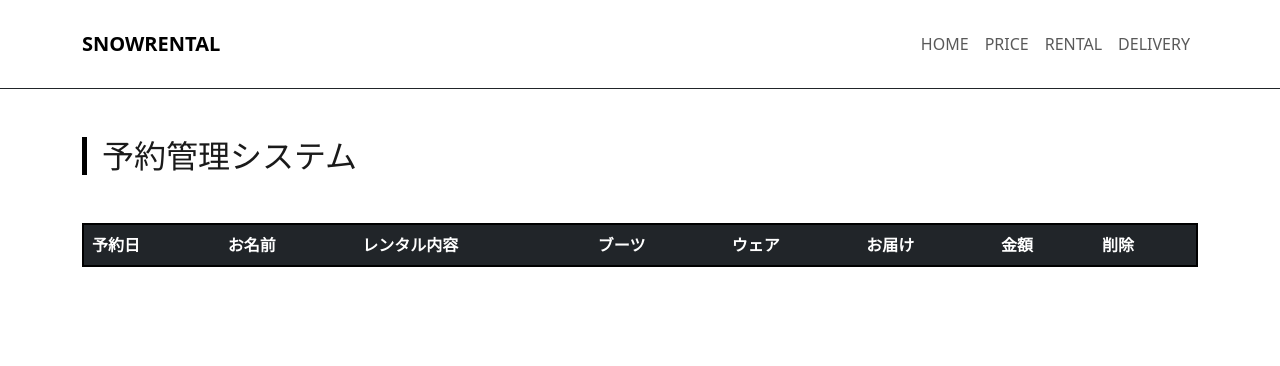
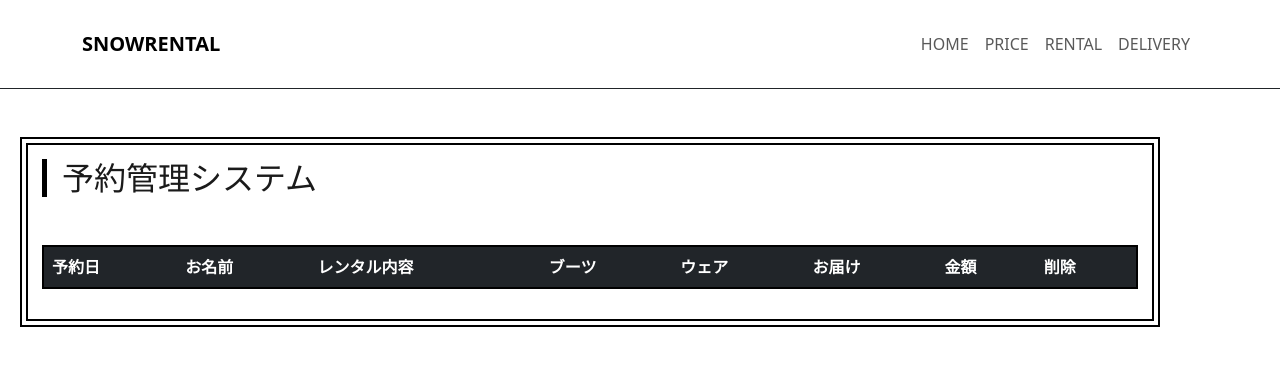
Before and after one commit to supplay/rental-app, a website: page admin.html in a window 1280 px wide. Drawn offline with nearby package versions, Linux system fonts and the light colour scheme; no server answers.

Commit message:
Add frame-box style and apply to main sections

```diff
--- a/admin.html
+++ b/admin.html
@@ -11,6 +11,13 @@
         .table th, .table td { white-space: nowrap; }
         .btn-danger { border-radius: 0; background: #ff4d4d; border: none; }
         h2 { border-left: 5px solid #000; padding-left: 15px; }
+        .frame-box {
+            border: 2px solid #000;
+            outline: 2px solid #000;
+            outline-offset: -8px;
+            padding: 20px;
+            margin: 20px;
+        }
     </style>
 </head>
 <body>
@@ -27,7 +34,7 @@
         </div>
     </nav>
 
-    <div class="container mt-5">
+    <div class="container mt-5 frame-box">
         <h2 class="mb-4">予約管理システム</h2>
         <div id="adminArea" style="display:none;">
             <div class="table-responsive">
```
Also changed, not shown: delivery.html (+8 -1 lines), home.html (+8 -1 lines), index.html (+8 -1 lines), price.html (+8 -1 lines).
